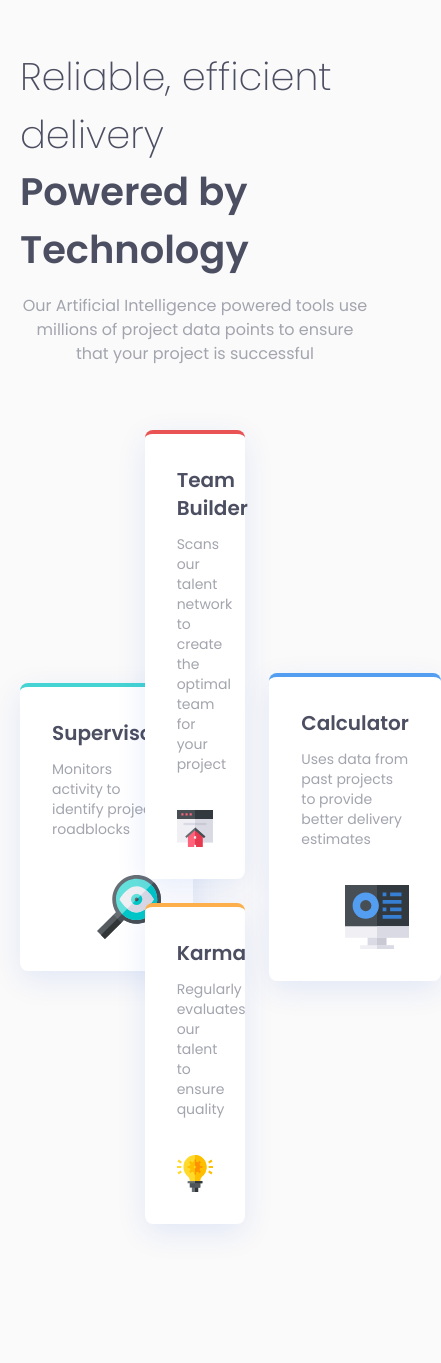
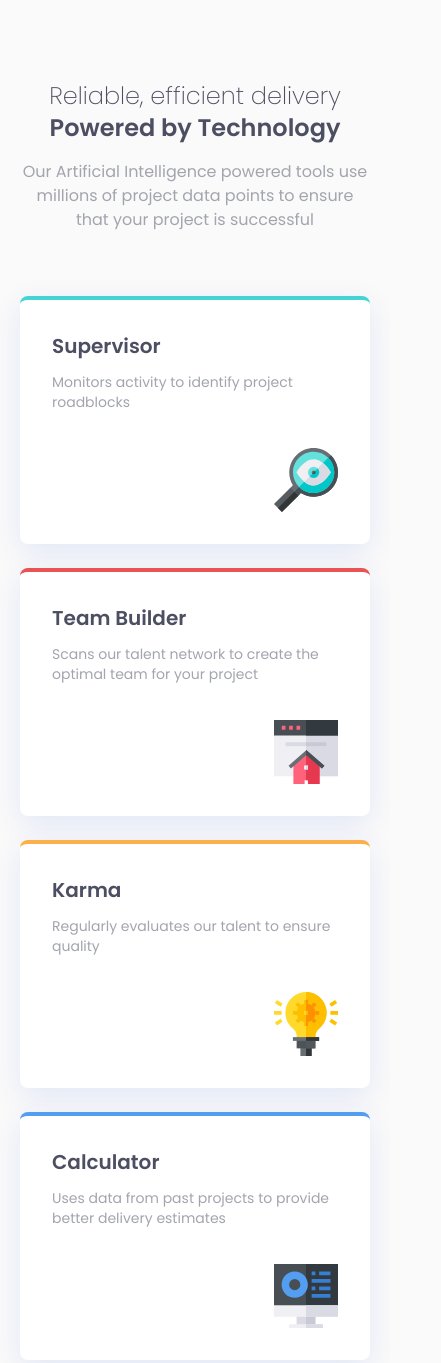
Before and after one commit to xup60521/Four-card-feature-section, a website built with Vite: page index.html in a window 390 px wide. Shown: the top 1363 px of the page, 441 px wide, since content can reach past the window. Before the commit the page ends 1272 px from the top, so only its background shows below. Built offline with nearby package versions, Linux system fonts and the light colour scheme.

Commit message:
complete

```diff
--- a/index.html
+++ b/index.html
@@ -10,18 +10,18 @@
 </head>
 
 <body class="font-poppins bg-c_n_Very_Light_Gray">
-    <div class="w-full min-h-screen items-center py-12 px-5 flex flex-col gap-16">
+    <div class="w-full min-h-screen items-center md:py-12 py-20 px-5 flex flex-col gap-16">
         <header class="flex flex-col items-center">
-            <h1 class="font-extralight text-[2.4rem] text-c_n_Very_Dark_Blue">Reliable, efficient delivery</h1>
-            <h2 class="text-[2.4rem] font-semibold text-c_n_Very_Dark_Blue">Powered by Technology</h2>
+            <h1 class="font-extralight md:text-[2.4rem] text-2xl text-c_n_Very_Dark_Blue md:py-4">Reliable, efficient delivery</h1>
+            <h2 class="md:text-[2.4rem] text-2xl font-semibold text-c_n_Very_Dark_Blue">Powered by Technology</h2>
             <p class="text-c_n_Grayish_Blue md:max-w-[35rem] text-center pt-4">
                 Our Artificial Intelligence powered tools use millions of project data points
                 to ensure that your project is successful
             </p>
         </header>
-        <main class="md:max-w-[70rem] grid grid-cols-3 items-center justify-center gap-6">
+        <main class="md:max-w-[70rem] flex flex-col md:grid grid-cols-3 items-center justify-center gap-6">
             <div class="w-full h-full flex items-center">
-                <div class="border-t-4 border-c_p_Cyan rounded-lg px-8 py-8 bg-white gap-3 flex flex-col shadow-[rgba(7,_65,_210,_0.1)_0px_9px_30px]">
+                <div class="border-t-4 w-full border-c_p_Cyan rounded-lg px-8 py-8 bg-white gap-3 flex flex-col shadow-[rgba(7,_65,_210,_0.1)_0px_9px_30px]">
                     <h3 class="text-c_n_Very_Dark_Blue font-semibold text-xl">Supervisor</h3>
                     <p class="text-c_n_Grayish_Blue text-sm">Monitors activity to identify project roadblocks</p>
                     <div class="w-full flex justify-end mt-6">
@@ -30,14 +30,14 @@
                 </div>
             </div>
             <div class="flex flex-col w-full h-full justify-center gap-6">
-                <div class="border-t-4 border-c_p_Red rounded-lg px-8 py-8 bg-white gap-3 flex flex-col shadow-[rgba(7,_65,_210,_0.1)_0px_9px_30px]">
+                <div class="border-t-4 w-full border-c_p_Red rounded-lg px-8 py-8 bg-white gap-3 flex flex-col shadow-[rgba(7,_65,_210,_0.1)_0px_9px_30px]">
                     <h3 class="text-c_n_Very_Dark_Blue font-semibold text-xl">Team Builder</h3>
                     <p class="text-c_n_Grayish_Blue text-sm">Scans our talent network to create the optimal team for your project</p>
                     <div class="w-full flex justify-end mt-6">
                         <img src="/images/icon-team-builder.svg" alt="team builder">
                     </div>
                 </div>
-                <div class="border-t-4 border-c_p_Orange rounded-lg px-8 py-8 bg-white gap-3 flex flex-col shadow-[rgba(7,_65,_210,_0.1)_0px_9px_30px]">
+                <div class="border-t-4 w-full border-c_p_Orange rounded-lg px-8 py-8 bg-white gap-3 flex flex-col shadow-[rgba(7,_65,_210,_0.1)_0px_9px_30px]">
                     <h3 class="text-c_n_Very_Dark_Blue font-semibold text-xl">Karma</h3>
                     <p class="text-c_n_Grayish_Blue text-sm">Regularly evaluates our talent to ensure quality</p>
                     <div class="w-full flex justify-end mt-6">
@@ -46,7 +46,7 @@
                 </div>
             </div>
             <div class="w-full h-full flex items-center">
-                <div class="border-t-4 border-c_p_Blue rounded-lg px-8 py-8 bg-white gap-3 flex flex-col shadow-[rgba(7,_65,_210,_0.1)_0px_9px_30px]">
+                <div class="border-t-4 w-full border-c_p_Blue rounded-lg px-8 py-8 bg-white gap-3 flex flex-col shadow-[rgba(7,_65,_210,_0.1)_0px_9px_30px]">
                     <h3 class="text-c_n_Very_Dark_Blue font-semibold text-xl">Calculator</h3>
                     <p class="text-c_n_Grayish_Blue text-sm">Uses data from past projects to provide better delivery estimates</p>
                     <div class="w-full flex justify-end mt-6">
```
